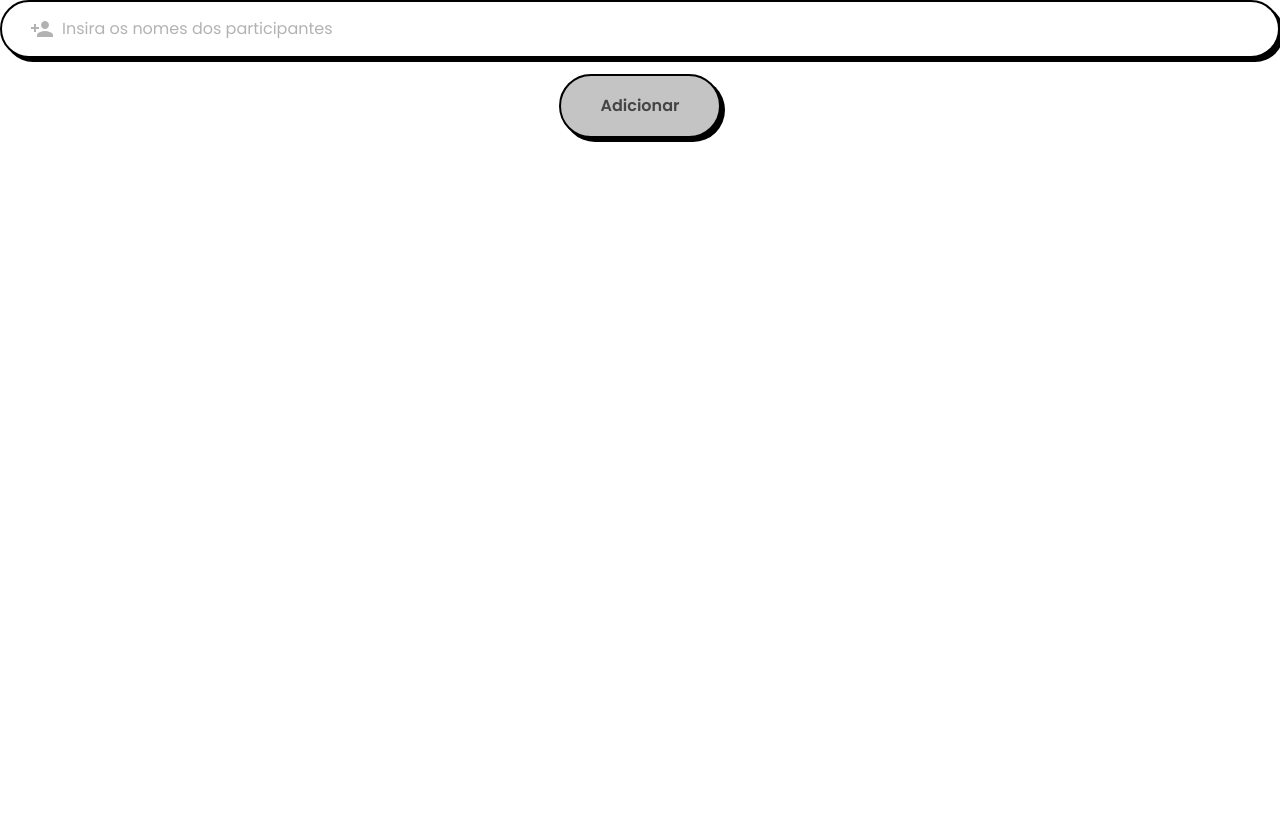
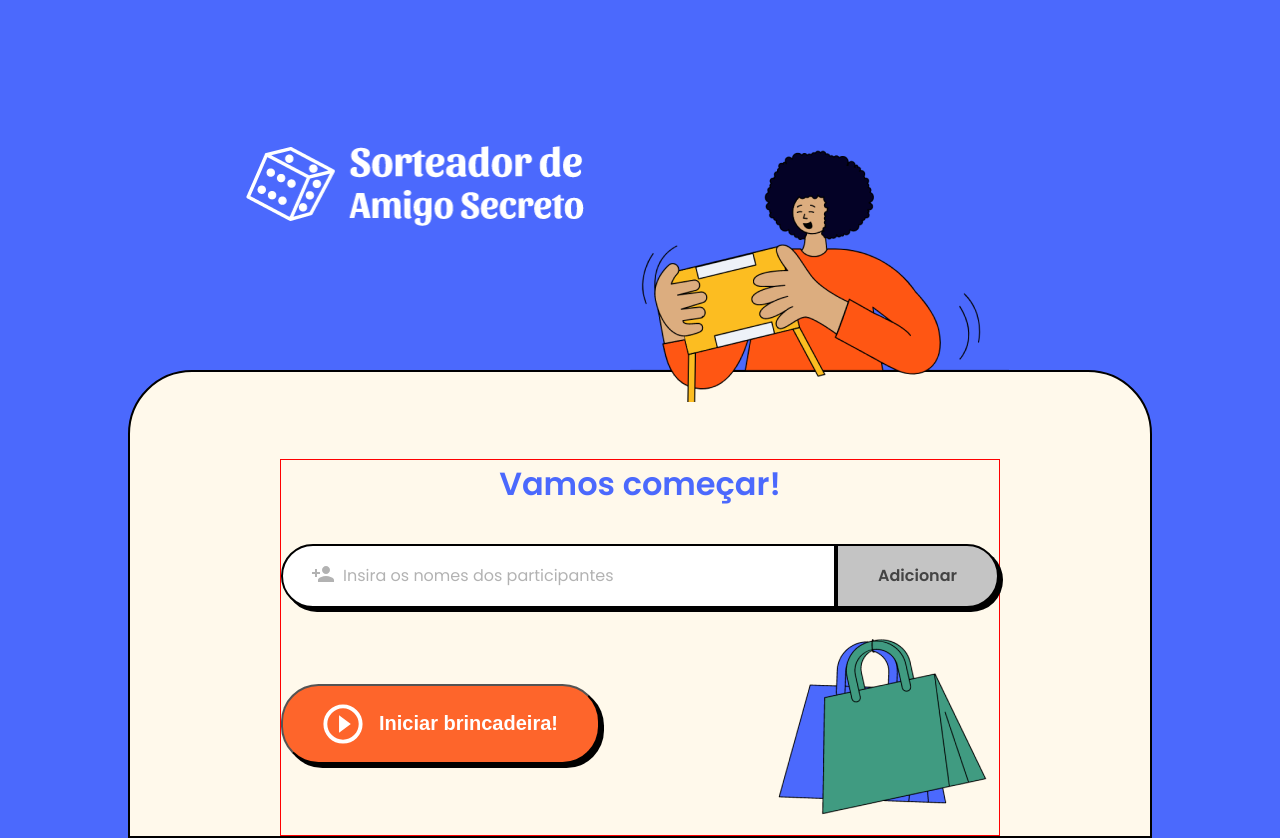
Before and after one commit to leonardobl/sorteador-jest, a React (Create React App) app: page / in a window 1280 px wide. Before the commit the page ends 800 px from the top, so only its background shows below. Built offline with nearby package versions, Linux system fonts and the light colour scheme.

Commit message:
criacao do forminit

```diff
--- a/src/components/atoms/Button/index.tsx
+++ b/src/components/atoms/Button/index.tsx
@@ -16,15 +16,16 @@ type ButtomProps = {
   theme: "GRAY" | "ORANGE",
   textButton: string,
   srcIcon?: string,
-  typeButton: "DEFAULT" | "MOBILE"
+  typeButton: "DEFAULT" | "MOBILE",
+  onClick?: () => void
 }
 
 
 
-export const Button = ({textButton, theme, srcIcon, typeButton}: ButtomProps) => {
+export const Button = ({textButton, theme, srcIcon, typeButton, onClick}: ButtomProps) => {
   return (
     <S.Container>
-    <S.Button bgc={colors[theme].bgc} color={colors[theme].color} fontSize={sizes[typeButton].size} fontWeight={sizes[typeButton].wigth}  typeButton={typeButton} >
+    <S.Button bgc={colors[theme].bgc} color={colors[theme].color} fontSize={sizes[typeButton].size} fontWeight={sizes[typeButton].wigth}  typeButton={typeButton} onClick={onClick} >
     {srcIcon && <S.Image src={srcIcon}  size={sizes[typeButton].iconSize} />}
     {textButton}
     </S.Button>
--- a/src/components/atoms/Button/styles.ts
+++ b/src/components/atoms/Button/styles.ts
@@ -1,4 +1,3 @@
-import { hover } from "@testing-library/user-event/dist/hover";
 import styled, { css } from "styled-components";
 
 
@@ -15,8 +14,9 @@ export const Container = styled.div``
 
 export const Button = styled.button<ButtonProps>`
 
+
+
 ${ ({bgc, color, fontSize, fontWeight}) => css`
-
 width: max-content;
 box-shadow: 4px 4px 0px #000000;
 border-radius: 37.5px;
@@ -34,7 +34,7 @@ gap: 16px;
 ` }
 
 
-${({typeButton}) => typeButton == "DEFAULT" && css`
+${({typeButton}) => typeButton === "DEFAULT" && css`
 :hover {
 
   background-color: #4B69FD;
--- a/src/components/molecules/Input/index.tsx
+++ b/src/components/molecules/Input/index.tsx
@@ -4,16 +4,16 @@ import * as S from "./styles"
 type InputProps = {
   typeInput: "DEFAULT" | "MOBILE",
   placeHolder?: string
+  handleOnChange?: (item: string) => void
 }
 
-export const Input = ({typeInput, placeHolder}: InputProps) => {
+export const Input = ({typeInput, placeHolder, handleOnChange}: InputProps) => {
 
   const [textInput, setTextInput] = React.useState("")
   const [isEmpty, setIsEmpty] = React.useState(true)
 
 
   React.useEffect( ()=>{
-
     if(!textInput) {
       setIsEmpty(true)
       return
@@ -24,10 +24,20 @@ export const Input = ({typeInput, placeHolder}: InputProps) => {
   }, [textInput] )
 
 
+  function handleClick() {
+
+    if(!handleOnChange || !textInput) return
+
+    handleOnChange(textInput)
+    setTextInput("")
+
+  }
+
+
   return (
     <S.Container isEmpty={isEmpty} typeInput={typeInput} >
       <S.Input typeInput={typeInput} placeholder={placeHolder} onChange={e => setTextInput(e.target.value)} value={textInput} isEmpty={isEmpty} />
-      <S.ButtonInput typeInput={typeInput} >Adicionar</S.ButtonInput>
+      <S.ButtonInput typeInput={typeInput} onClick={handleClick} >Adicionar</S.ButtonInput>
     </S.Container>
   )
 }
--- a/src/components/molecules/Input/styles.ts
+++ b/src/components/molecules/Input/styles.ts
@@ -39,7 +39,7 @@ position: relative;
   width: 40px;
   height: 40px;
   position: absolute;
-  top: 20px;
+  top: 21px;
   left: 30px;
 }
 
--- /dev/null
+++ b/src/components/organisms/formInit/index.tsx
@@ -0,0 +1,36 @@
+import React from 'react'
+import { Button } from '../../atoms/Button'
+import { Input } from '../../molecules/Input'
+import * as S from "./styles"
+
+
+type FormInitProps = {
+  handleOnChange?: (list: string[]) => void
+}
+
+export const FormInit = ({handleOnChange}: FormInitProps) => {
+  const [listNames, setListNames] = React.useState<string[]>([])
+
+
+  function handleClick() {
+    if(!handleOnChange) return
+    handleOnChange(listNames)
+  }
+
+
+  return (
+    <S.Container>
+      <S.Content>
+        <S.Title>Vamos começar!</S.Title>
+        <Input typeInput={'DEFAULT'} placeHolder={"Insira os nomes dos participantes"} handleOnChange={e => setListNames([...listNames, e])}  />
+        <S.WrapperListNames>
+        {listNames.map( item => <S.ItemList key={Math.random()}>{item}</S.ItemList> )}
+        </S.WrapperListNames>
+      </S.Content>
+      <S.Footer>
+       <Button textButton='Iniciar brincadeira!' theme='ORANGE' srcIcon='/icons/play_circle_outline.svg' typeButton={'DEFAULT'} onClick={handleClick} />
+       <img src='/imagens/sacolas.png' />
+      </S.Footer>
+      </S.Container>
+    )
+  }
--- /dev/null
+++ b/src/components/organisms/formInit/styles.ts
@@ -0,0 +1,53 @@
+import styled from "styled-components";
+
+export const Container = styled.div`
+display: flex;
+flex-direction: column;
+justify-content: space-between;
+height: 100%;
+padding-bottom: 20px;
+border: 1px solid red;
+
+`
+
+export const Content = styled.div`
+
+`
+
+
+export const Title = styled.div`
+font-family: 'Poppins';
+font-style: normal;
+font-weight: 600;
+font-size: 32px;
+line-height: 48px;
+color: #4B69FD;
+text-align: center;
+margin-bottom: 36px;
+`
+
+export const WrapperListNames = styled.div`
+margin: 12px 0;
+  display: flex;
+  flex-direction: column;
+  align-items: center;
+`
+
+export const ItemList = styled.span`
+font-family: 'Poppins';
+font-style: normal;
+font-weight: 400;
+font-size: 16px;
+line-height: 24px;
+text-align: center;
+color: #444444;
+mix-blend-mode: normal;
+
+`
+
+
+export const Footer = styled.div`
+display: flex;
+justify-content: space-between;
+align-items: center;
+`
--- a/src/global/styles.ts
+++ b/src/global/styles.ts
@@ -29,7 +29,6 @@ const GlobalStyles = createGlobalStyle`
   box-sizing: border-box;
 }
 
-
 body {
   margin: 0;
   font-family: 'Poppins', sans-serif;
--- a/src/index.tsx
+++ b/src/index.tsx
@@ -1,13 +1,13 @@
 import React from 'react';
 import ReactDOM from 'react-dom';
-import { Input } from './components/molecules/Input';
 
 import GlobalStyles from './global/styles';
+import { Home } from './pages/home';
 
 ReactDOM.render(
   <React.StrictMode>
     <GlobalStyles />
-    <Input typeInput='MOBILE'  placeHolder='Insira os nomes dos participantes'/>
+    <Home />
   </React.StrictMode>,
   document.getElementById('root')
 );
--- /dev/null
+++ b/src/pages/home/index.tsx
@@ -0,0 +1,32 @@
+import React from 'react'
+import { Input } from '../../components/molecules/Input'
+import { FormInit } from '../../components/organisms/formInit'
+import * as S from "./styles"
+
+export const Home = () => {
+  const [isRead, setIsRead] = React.useState(false)
+  const [listnames, setListNames] = React.useState<string[]>([])
+
+
+  React.useEffect( ()=>{
+
+  if(!listnames.length) return
+    setIsRead(true)
+  }, [listnames] )
+
+
+  return (
+    <S.Container>
+    <S.WrapperContent>
+      <S.Header>
+        <img src='/imagens/logo.png' />
+        <img src='/imagens/participante.png' />
+      </S.Header>
+      <S.Content>
+        {!isRead ? <FormInit handleOnChange={setListNames} /> : <h1>Lima</h1>}
+      </S.Content>
+    </S.WrapperContent>
+
+    </S.Container>
+    )
+  }
--- /dev/null
+++ b/src/pages/home/styles.ts
@@ -0,0 +1,57 @@
+import styled from "styled-components";
+
+
+
+export const Container = styled.div`
+background-color: #4B69FD;
+height: 100%;
+
+`
+export const WrapperContent = styled.div`
+margin: 0 auto;
+max-width: 1024px;
+`
+
+export const Header = styled.div`
+height: 370px;
+display: flex;
+justify-content: center;
+
+
+
+img:nth-child(1) {
+  max-width: 350px;
+  height: 117px;
+  align-self: center;
+}
+
+img:nth-child(2) {
+  max-width: 450px;
+  height: 277px;
+  align-self: flex-end;
+  margin-bottom: -32px;
+}
+
+`
+
+export const Content = styled.div`
+background-color: #FFF9EB;
+border: 2px solid #000000;
+border-radius: 64px 64px 0px 0px;
+min-height: calc(100vh - 370px);
+padding: 87px 150px 0 150px;
+
+`
+
+
+
+export const Title = styled.div`
+font-family: 'Poppins';
+font-style: normal;
+font-weight: 600;
+font-size: 32px;
+line-height: 48px;
+color: #4B69FD;
+text-align: center;
+margin-bottom: 36px;
+`
```
